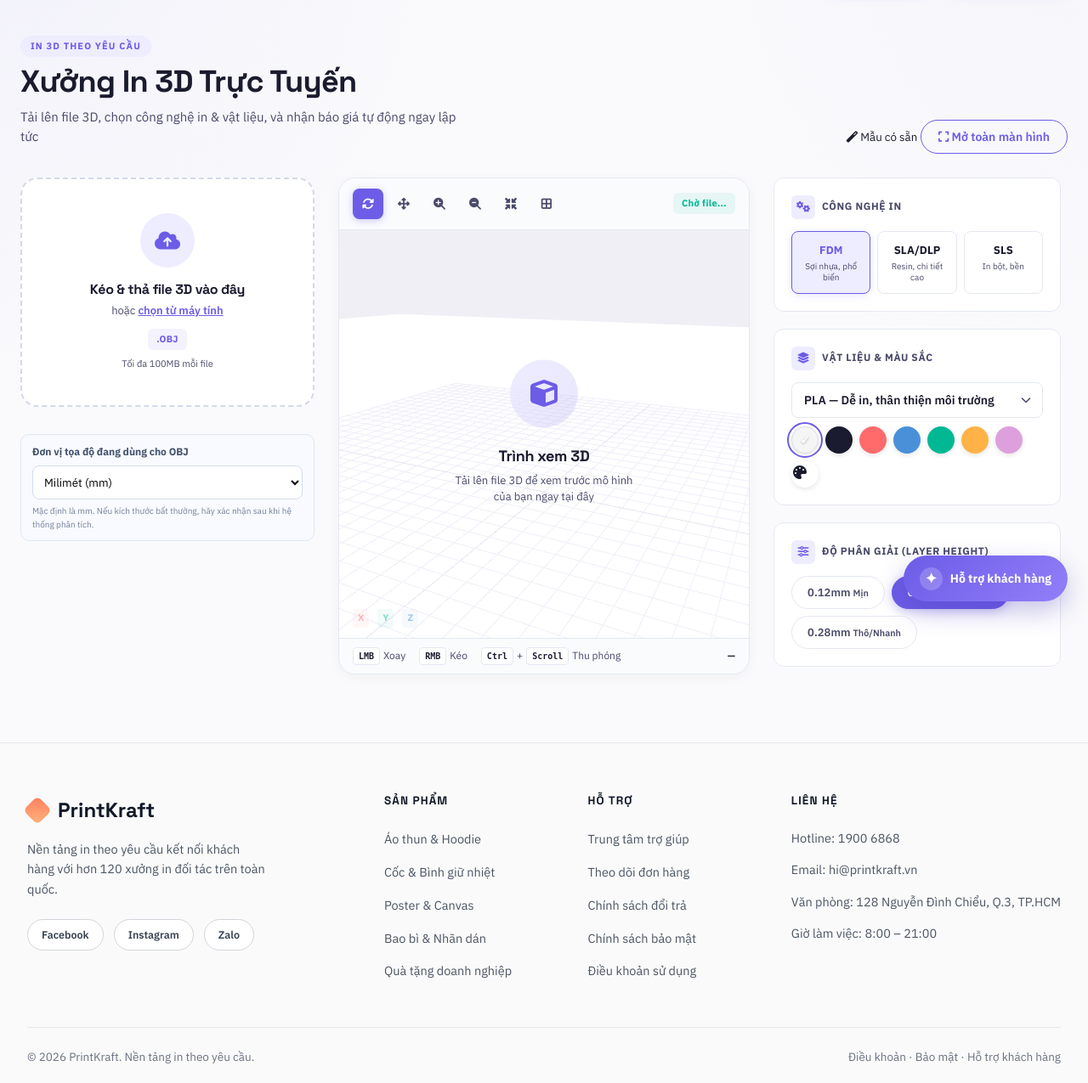
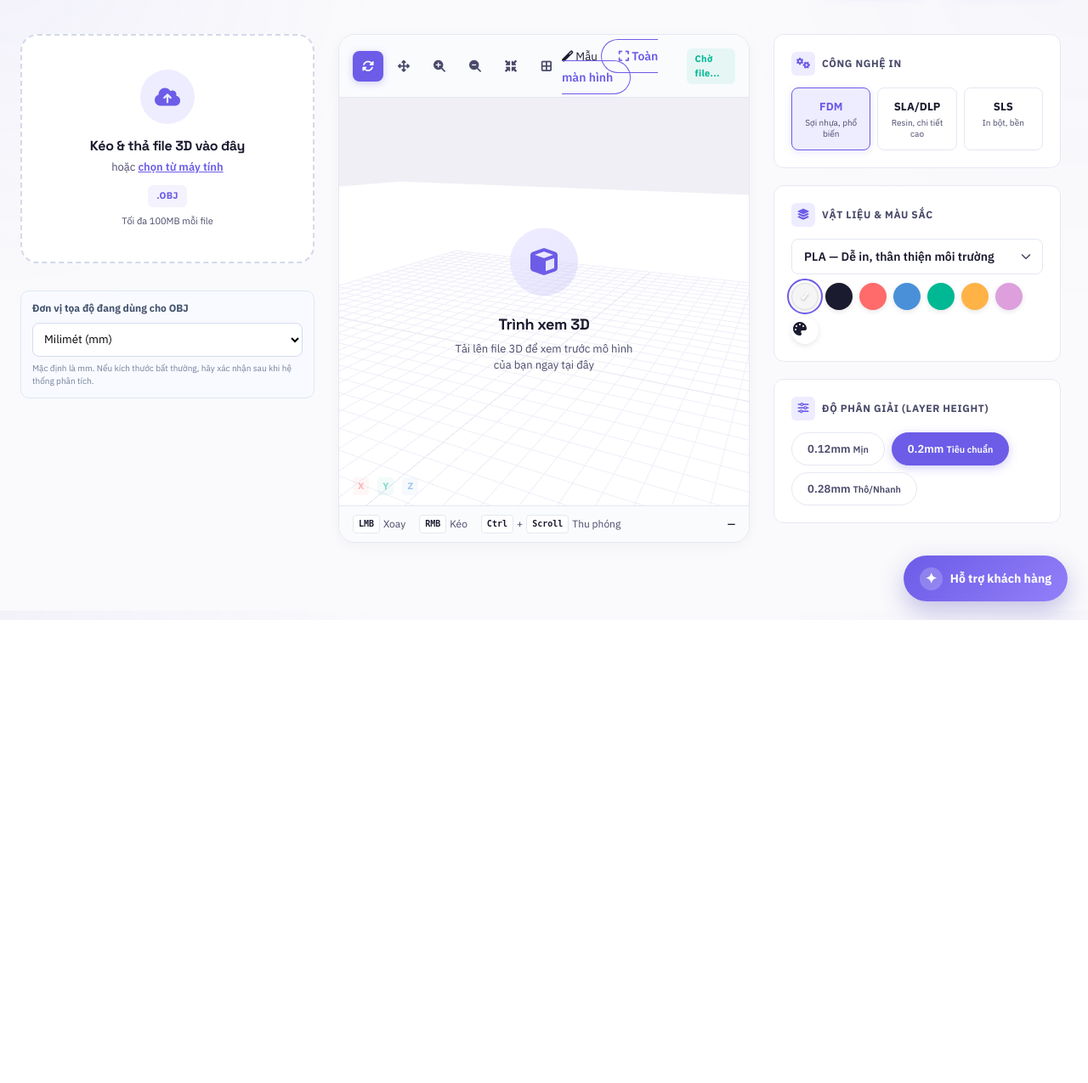
Before and after one commit to Oneloc123/Nhom-le-TMDT, a Java web app: page /customer/design.jsp in a window 1280 px wide. Shown: the part 70-1345 px from the top of the page at 85% size. After the commit the page ends 800 px from the top, so only its background shows below. Run offline with Tomcat 11, a stand-in JSP engine, Linux system fonts and the light colour scheme; the template is opened without the code that fills it, so the values that code supplies are empty.

Commit message:
Remove design header and footer and keep viewer actions available

```diff
--- a/src/main/webapp/customer/design.jsp
+++ b/src/main/webapp/customer/design.jsp
@@ -14,7 +14,7 @@
             href="https://fonts.googleapis.com/css2?family=Space+Grotesk:wght@400;500;600;700&family=IBM+Plex+Sans:wght@400;500;600;700&display=swap"
             rel="stylesheet">
         <link rel="stylesheet" href="https://cdnjs.cloudflare.com/ajax/libs/font-awesome/6.4.0/css/all.min.css">
-        <link rel="stylesheet" href="${pageContext.request.contextPath}/css/cus_design.css?v=20261127-controls-scroll-fix2">
+        <link rel="stylesheet" href="${pageContext.request.contextPath}/css/cus_design.css?v=20261127-pinned-controls-r1">
 
         <script src="https://cdnjs.cloudflare.com/ajax/libs/three.js/r128/three.min.js"></script>
         <script src="https://cdn.jsdelivr.net/npm/three@0.128.0/examples/js/controls/OrbitControls.js"></script>
@@ -29,20 +29,6 @@
             <div class="toast-container" id="toast-container"></div>
 
             <main class="configurator-container">
-                <div class="config-header">
-                    <div class="config-title">
-                        <span class="eyebrow">IN 3D THEO YÊU CẦU</span>
-                        <h1>Xưởng In 3D Trực Tuyến</h1>
-                        <p>Tải lên file 3D, chọn công nghệ in & vật liệu, và nhận báo giá tự động ngay lập tức</p>
-                    </div>
-                    <div class="config-header-actions">
-                        <button class="btn-templates" id="btn-open-templates">
-                            <i class="fas fa-magic"></i> Mẫu có sẵn
-                        </button>
-                        <a href="#" class="open-full"><i class="fas fa-expand"></i> Mở toàn màn hình</a>
-                    </div>
-                </div>
-
                 <div class="config-body">
 
                     <div class="upload-panel">
@@ -145,6 +131,14 @@
                                 </button>
                             </div>
                             <div class="viewer-toolbar-right">
+                                <div class="viewer-toolbar-actions">
+                                    <button class="btn-templates" id="btn-open-templates" type="button" title="Mở mẫu có sẵn">
+                                        <i class="fas fa-magic"></i> Mẫu
+                                    </button>
+                                    <a href="#" class="open-full" title="Mở trình xem toàn màn hình">
+                                        <i class="fas fa-expand"></i> Toàn màn hình
+                                    </a>
+                                </div>
                                 <span class="viewer-mode-tag" id="viewer-mode-tag">Chờ file...</span>
                             </div>
                         </div>
@@ -610,8 +604,6 @@
                     </div>
                 </div>
             </div>
-
-            <%@ include file="footer.jsp" %>
 
                 <script>
                     document.addEventListener("DOMContentLoaded", () => {
```
